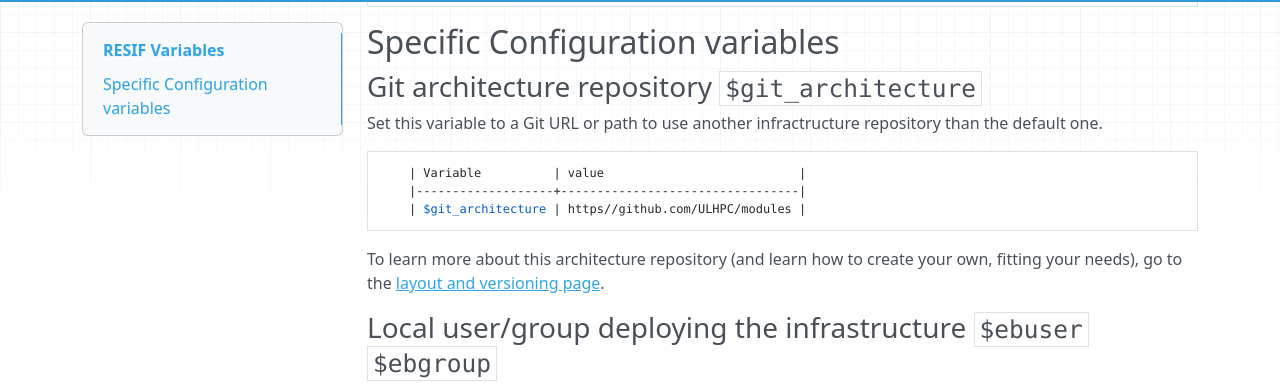
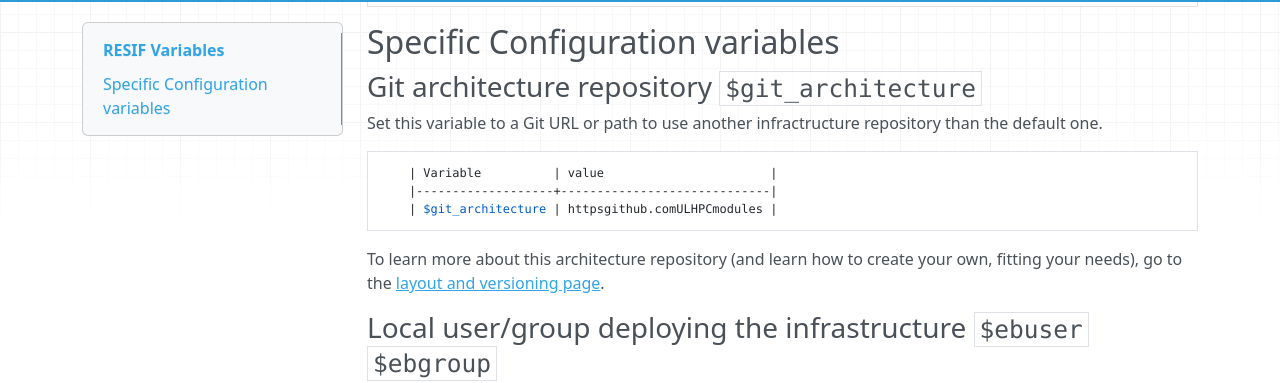
Before and after one commit to ULHPC/resif, an MkDocs documentation site: the page built from docs/variables.md, in a window 1280 px wide and 900 px high, scrolled down 1014 px. Shown: the part 94-477 px from the top of the window. Built offline with MkDocs 1.6.1, drawn with Linux system fonts in a browser that asks for light colours; nearby versions of some CDN libraries; old or Windows-style settings are respelled for this version of MkDocs.

Commit message:
readthedocs

```diff
--- a/docs/variables.md
+++ b/docs/variables.md
@@ -56,9 +56,9 @@ Here are all the variables that can be set, followed by their descriptions.
 
 Set this variable to a Git URL or path to use another infractructure repository than the default one.
 
-        | Variable          | value                           |
-        |-------------------+---------------------------------|
-        | $git_architecture | https//github.com/ULHPC/modules |
+        | Variable          | value                       |
+        |-------------------+-----------------------------|
+        | $git_architecture | httpsgithub.comULHPCmodules |
 
 To learn more about this architecture repository (and learn how to create your own, fitting your needs), go to the [layout and versioning page](https://gitlab.uni.lu/modules/infrastructure/wikis/layout-and-versioning).
 
```
